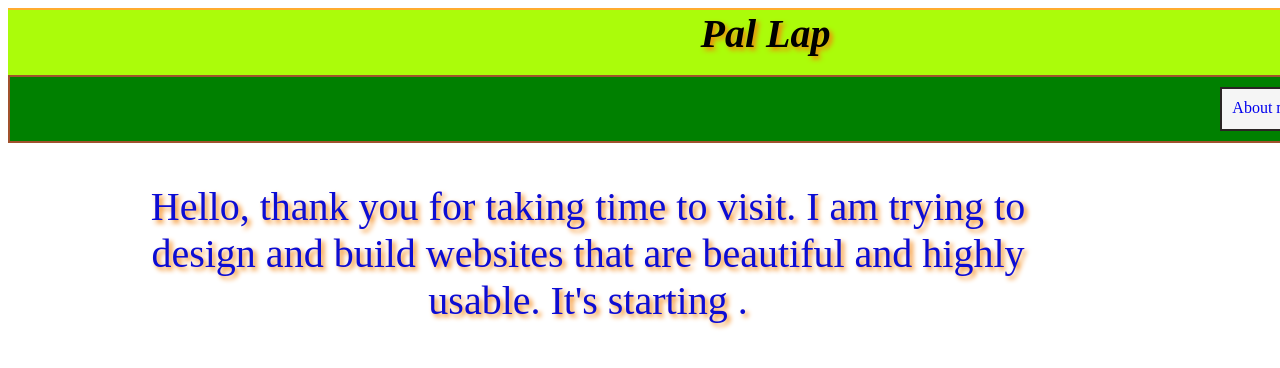
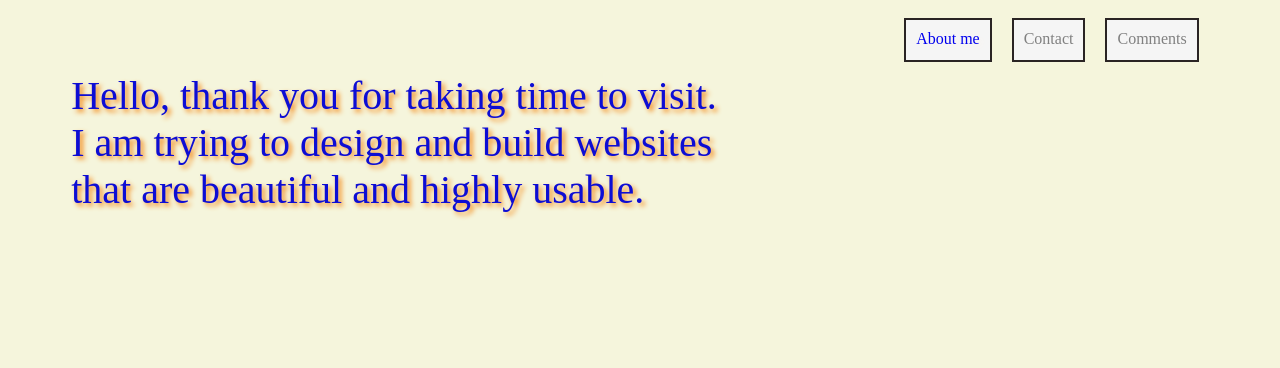
Before and after one commit to PallapRajJoshi/PallapRajJoshi.github.io, a plain HTML site: page index.html in a window 1280 px wide. Drawn offline with Linux system fonts and the light colour scheme.

Commit message:
file is updated

```diff
--- a/aboutme.css
+++ b/aboutme.css
@@ -1,36 +1,16 @@
 .introduction {
-    border: 1px solid blueviolet;
-    height: 300px;
-    width: 1000px;
-    align-items: center;
-    justify-content: center;
-    text-align: center;
-    margin: auto;
-    background-color: rgb(44, 225, 8);
+    width: 100%;
+    height: auto;
 }
 
-.name {
-    color: rgb(23, 118, 4);
+.introduction {
+    width: 100%;
+    min-width: 1000px;
+    height: auto;
 }
 
-.place {
-    color: rgb(241, 15, 27);
+.introduction {
+    width: 90%;
+    height: auto;
+    margin: auto;
 }
-
-.school {
-    color: blueviolet;
-}
-
-.college {
-    color: rgb(203, 11, 11);
-}
-
-.bim {
-    color: rgb(159, 80, 7);
-}
-
-.outer {
-    background-color: aquamarine;
-    height: 65px;
-    width: 1515px;
-}
--- a/index.css
+++ b/index.css
@@ -1,36 +1,44 @@
+body {
+    background-color: beige;
+    background-repeat: repeat;
+    background-attachment: fixed;
+}
+
 .name {
     padding: 0;
     margin: 0;
-    border-top: 2px solid rgb(255, 172, 47);
+    /* border-top: 2px solid rgb(255, 172, 47); */
     justify-content: center;
     text-align: center;
     font-weight: bold;
     font-style: italic;
     font-size: 40px;
-    height: 65px;
-    width: 1515px;
+    /* height: 65px;
+    width: 1515px; */
     background-position: auto;
-    background-color: rgb(171, 252, 10);
-    /* text-shadow: x-offset y-offset blur-radiuus color */
+    /* background-color: rgb(171, 252, 10); */
+    text-shadow: x-offset y-offset blur-radius color gray;
     text-shadow: 3px 3px 5px #f4840d;
 }
 
 .checkfirst {
-    padding: 0px;
-    margin: 0px;
-    border: 0px solid rgb(206, 21, 21);
-    height: 680px;
-    width: 1450px;
-    position: fixed;
+    width: 100%;
+    height: auto;
+}
+
+.checkfirst {
+    width: 100%;
+    min-width: 1000px;
+    height: auto;
 }
 
 .first {
-    border: 2px solid sienna;
-    background-color: greenyellow;
+    /* border: 2px solid sienna; */
+    /* background-color: greenyellow; */
     display: flex;
     flex: 50%;
     justify-content: right;
-    background-color: green;
+    /* background-color: green; */
     text-decoration: none;
     width: 1515px;
 }
@@ -86,22 +94,28 @@
 
 .status {
     display: flex;
-    justify-content: center;
-    justify-content: center;
-    text-align: center;
+    justify-content: left;
+    text-align: left;
     font-size: 40px;
     color: rgb(13, 13, 212);
     text-decoration-color: aquamarine;
     text-shadow: 3px 3px 5px #f4840d;
 }
 
-.status {
-    text-align: center;
-    max-width: 80%;
-    text-align: center;
-}
-
 .leftphoto {
     text-align: center;
     justify-content: right;
 }
+
+.first,
+.status {
+    width: 90%;
+    height: auto;
+    margin: auto;
+}
+
+.status1 {
+    text-align: left;
+    text-decoration: left;
+    justify-content: left;
+}
--- a/index.html
+++ b/index.html
@@ -9,7 +9,7 @@
 
 <body>
     <div class="checkfirst">
-        <p class="name">Pal Lap</p>
+        <!-- <p class="name">Pal Lap</p> -->
 
         <div class="first">
             <!--
@@ -32,11 +32,16 @@
         </div>
 
 
-        <div class="status">
+        <div class="status1">
             <p class="status">
-                Hello, thank you for taking time to visit. I am trying to design and build websites that are beautiful and highly usable. It's starting .
+                Hello, thank you for taking time to visit.
+                <br> I am trying to design and build websites
+                <br> that are beautiful and highly usable.
                 <!-- <div class="leftphoto"><img href="pal.JPG"></div> -->
             </p>
+
+
+
         </div>
 
 </body>
```
Also changed, not shown: aboutme.html (+5 -2 lines).
